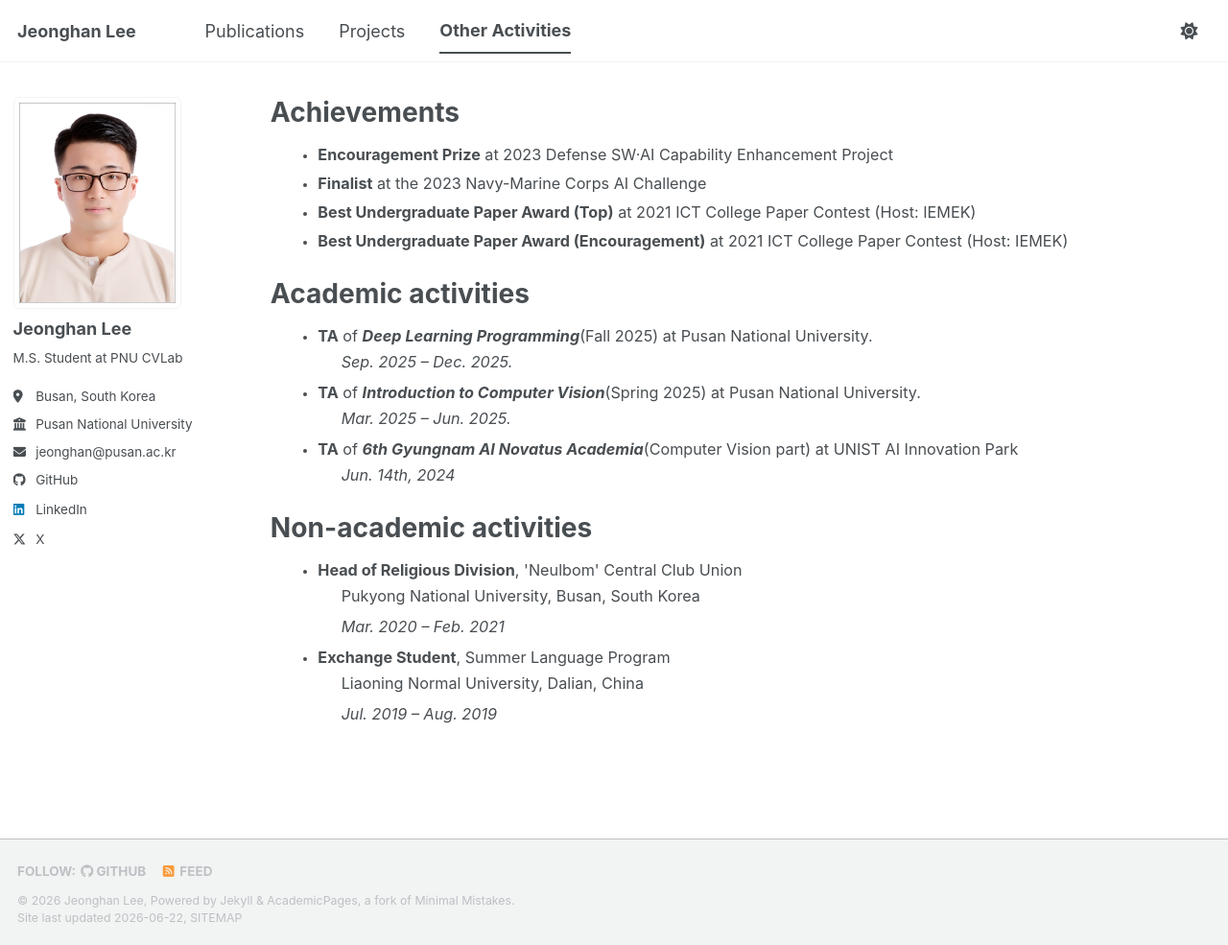
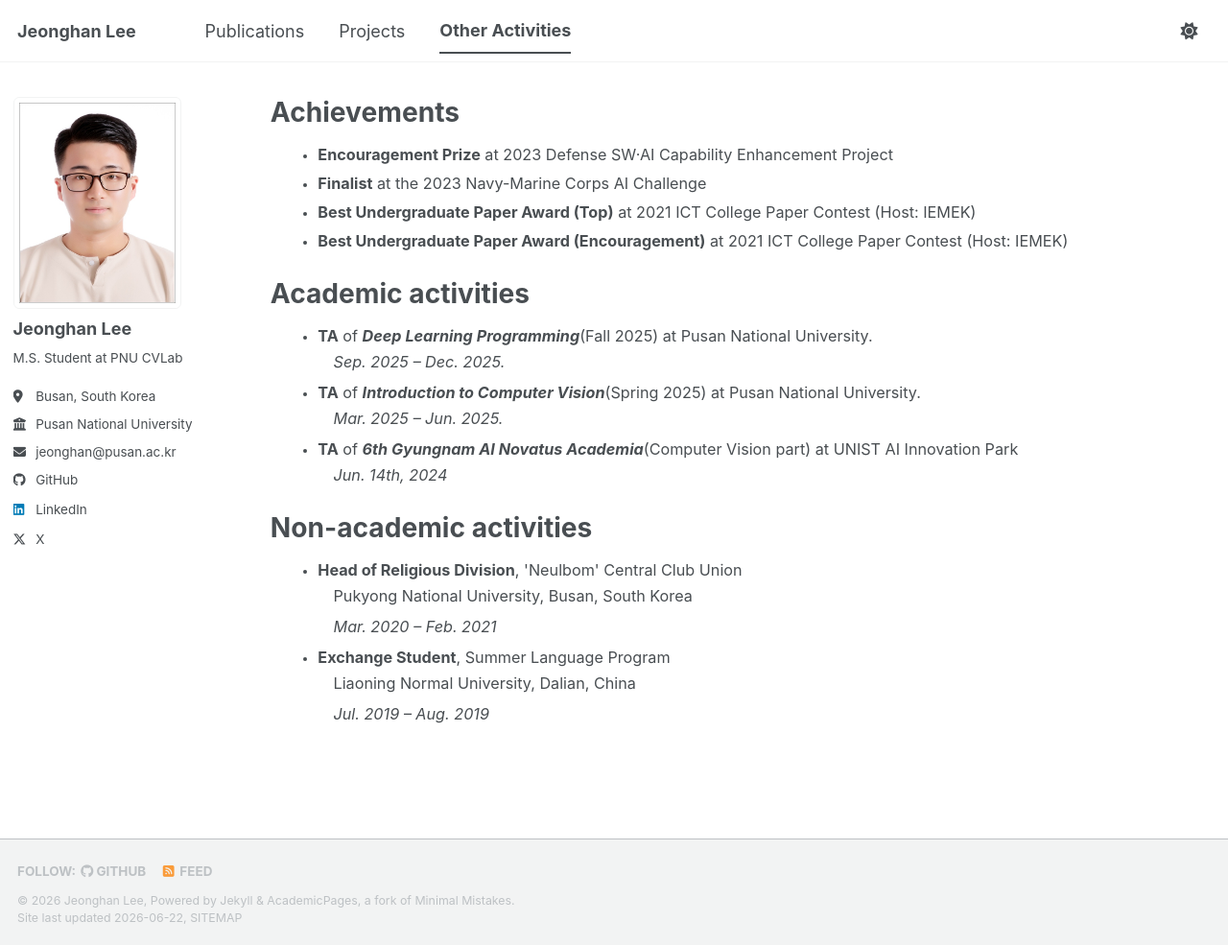
Before and after one commit to jhan-lee/jhan-lee.github.io, a Jekyll site: the page built from _pages/cv.md, in a window 1280 px wide and 985 px high. Shown: the whole window at 96% size. Built offline with Jekyll 4.4.1, drawn with Linux system fonts in a browser that asks for light colours; a script bundle is joined from its source files by our own code; library files that are not in the unit come from our copies.

Commit message:
edit other activities

```diff
--- a/_sass/layout/_archive.scss
+++ b/_sass/layout/_archive.scss
@@ -104,7 +104,7 @@
 }
 
 .activity-entry__details {
-  margin: 0.15em 0 0 1.5em;
+  margin: 0.15em 0 0 1em;
   padding: 0;
   list-style: none;
 
```
